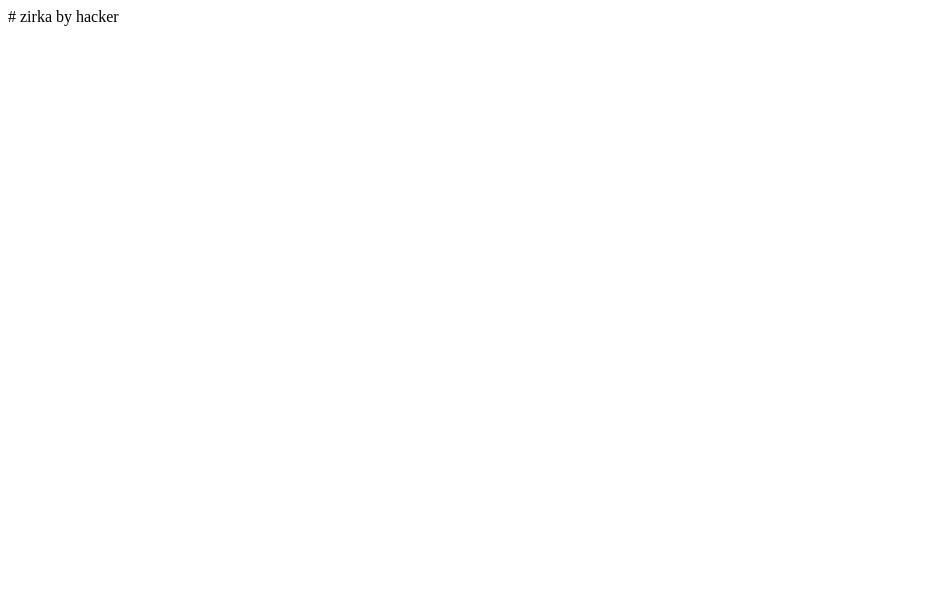
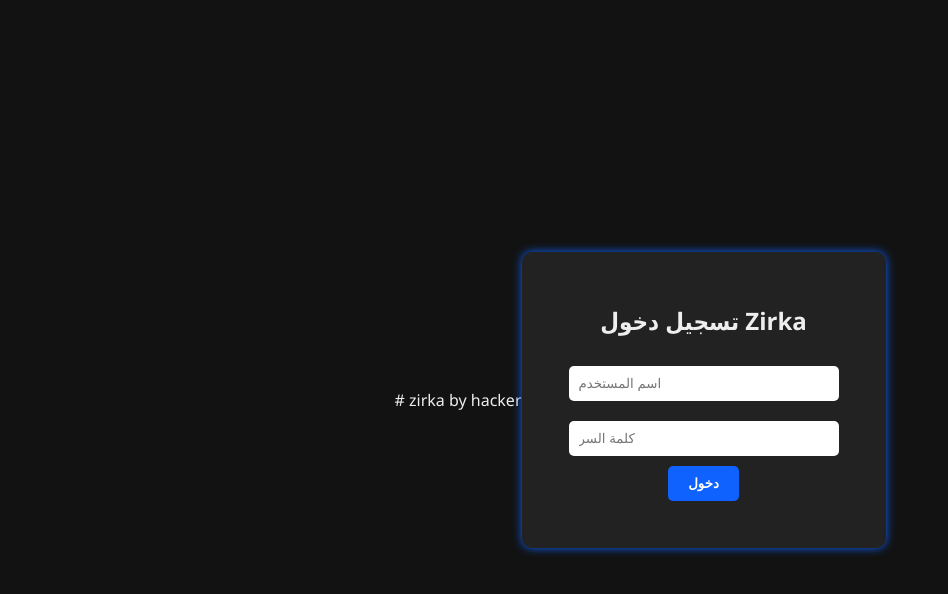
Before and after one commit to Zirka911/zirka, a plain HTML site: page index.html in a window 1280 px wide. Shown: the whole page, without its empty margins (0-948 px from the left). Drawn offline with Linux system fonts and the light colour scheme.

Commit message:
Update index.html

```diff
--- a/index.html
+++ b/index.html
@@ -1 +1,77 @@
 # zirka by hacker
+<!DOCTYPE html>
+<html lang="ar">
+<head>
+  <meta charset="UTF-8" />
+  <meta name="viewport" content="width=device-width, initial-scale=1" />
+  <title>Zirka - تسجيل الدخول</title>
+  <style>
+    body {
+      font-family: 'Segoe UI', Tahoma, Geneva, Verdana, sans-serif;
+      background: #121212;
+      color: #eee;
+      display: flex;
+      justify-content: center;
+      align-items: center;
+      height: 100vh;
+      margin: 0;
+    }
+    .login-container {
+      background: #222;
+      padding: 2rem;
+      border-radius: 10px;
+      box-shadow: 0 0 10px #0f62fe;
+      width: 300px;
+      text-align: center;
+    }
+    input {
+      width: 90%;
+      padding: 10px;
+      margin: 10px 0;
+      border-radius: 5px;
+      border: none;
+    }
+    button {
+      background: #0f62fe;
+      border: none;
+      padding: 10px 20px;
+      color: white;
+      font-weight: bold;
+      border-radius: 5px;
+      cursor: pointer;
+    }
+    .message {
+      margin-top: 15px;
+      font-weight: bold;
+    }
+  </style>
+</head>
+<body>
+  <div class="login-container">
+    <h2>تسجيل دخول Zirka</h2>
+    <input type="text" id="username" placeholder="اسم المستخدم" />
+    <input type="password" id="password" placeholder="كلمة السر" />
+    <button onclick="login()">دخول</button>
+    <div class="message" id="message"></div>
+  </div>
+
+  <script>
+    const correctUsername = "Zirka";
+    const correctPassword = "123456";
+
+    function login() {
+      const user = document.getElementById("username").value;
+      const pass = document.getElementById("password").value;
+      const message = document.getElementById("message");
+
+      if (user === correctUsername && pass === correctPassword) {
+        message.style.color = "lightgreen";
+        message.textContent = "تم تسجيل الدخول بنجاح! مرحبًا بك يا Zirka 🎉";
+      } else {
+        message.style.color = "red";
+        message.textContent = "خطأ في اسم المستخدم أو كلمة السر.";
+      }
+    }
+  </script>
+</body>
+</html>
```
